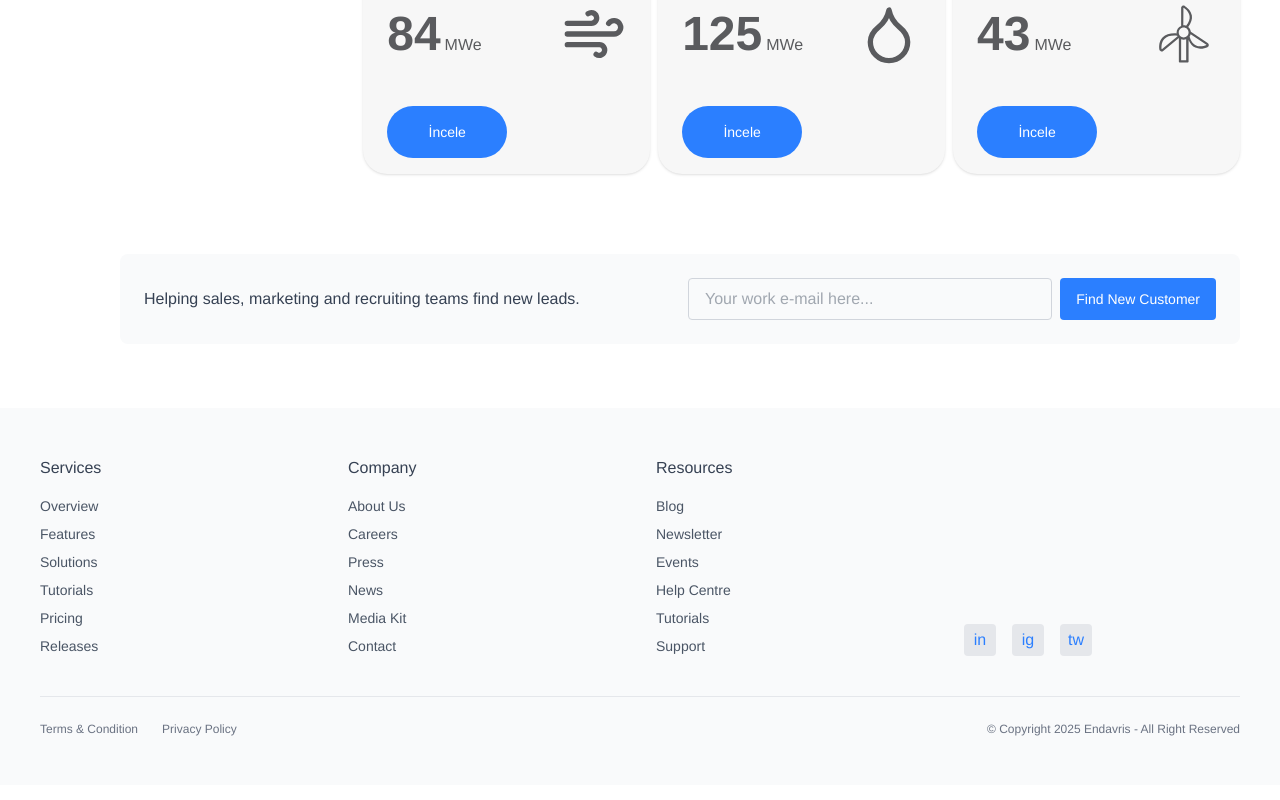
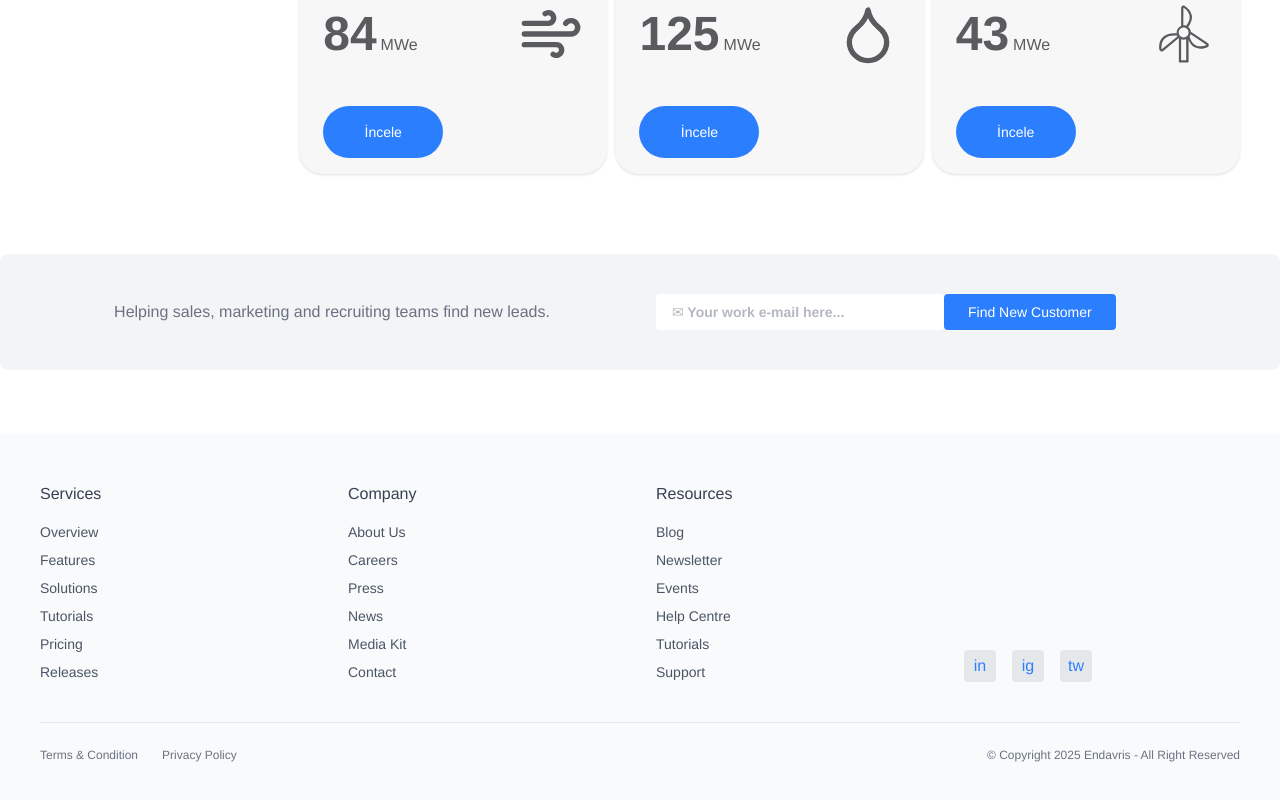
Before and after one commit to kgndnc/alrod-case-frontend, a React (Vite) app: page / in a window 1280 px wide. Shown: the part 1028-1828 px from the top of the page. Built offline with nearby package versions, Linux system fonts and the light colour scheme; no server answers; what @strapi/client would draw is missing.

Commit message:
changes in Newsletter section

```diff
--- a/src/App.tsx
+++ b/src/App.tsx
@@ -13,10 +13,11 @@ import ProjectDetailsPage from "./pages/ProjectDetailsPage";
   - add project details page (DONE)
   - il / ilçe seçimi data (DONE)
   - fix home page (WIP 🚧👷‍♂️)
+  - add new font (font-poppins) and preset color to tailwind.config.ts
   - fix form
   - make sidebar buttons functional (LATER)
   - make final touches and fixes
-		- deploy (ship it 🚀 :D)
+	- deploy (ship it 🚀 :D)
 */
 
 const App: React.FC = () => {
--- a/src/components/Hero.tsx
+++ b/src/components/Hero.tsx
@@ -21,7 +21,7 @@ export const Hero: React.FC = () => (
     {/* Çamlıdere Projesi */}
     <div className="project-card project-card-1 justify-self-end bg-white rounded-lg p-6 shadow-sm w-[335px] h-[281px]">
       <div className="flex justify-start min-h-1/3 mb-4">
-        <Droplet />
+        <Droplet size={60} />
       </div>
 
       <div className="middle">
@@ -41,9 +41,9 @@ export const Hero: React.FC = () => (
     </div>
 
     {/* Rüzgartepe Projesi */}
-    <div className="project-card project-card-3 justify-self-end bg-white rounded-lg p-6 shadow-sm w-[335px] h-[281px]">
+    <div className="project-card project-card-3 bg-white rounded-lg p-6 shadow-sm w-[335px] h-[281px]">
       <div className="flex justify-start min-h-1/3 mb-4">
-        <Wind />
+        <Wind size={60} />
       </div>
 
       <div className="middle">
--- a/src/components/Newsletter.tsx
+++ b/src/components/Newsletter.tsx
@@ -1,25 +1,23 @@
 import { useState } from "react";
 
 export const Newsletter = () => {
-  const [email, setEmail] = useState("");
-
   return (
-    <section className="mb-16">
-      <div className="flex items-center gap-4 bg-gray-50 p-6 rounded-lg">
+    <section className="mb-16 w-full">
+      <div className="flex items-center justify-between gap-8 bg-gray-100 p-10 rounded-lg">
         <div className="flex-1">
-          <p className="text-gray-700 font-medium">
+          <p className="text-gray-500 font-poppins text-center">
             Helping sales, marketing and recruiting teams find new leads.
           </p>
         </div>
-        <div className="flex-1 flex gap-2">
-          <input
-            type="email"
-            placeholder="Your work e-mail here..."
-            className="flex-1 px-4 py-2 text-gray-600 border border-gray-300 rounded"
-            value={email}
-            onChange={(e) => setEmail(e.target.value)}
-          />
-          <button className="bg-blue-500 cursor-pointer text-white rounded px-4 py-2 text-sm whitespace-nowrap">
+        <div className="flex-1 flex">
+          <div className="">
+            <input
+              type="email"
+              placeholder="✉ Your work e-mail here..."
+              className="flex-1 px-4 py-2 text-gray-500 font-poppins bg-white rounded font-bold text-sm w-72 focus:outline-gray-300"
+            />
+          </div>
+          <button className="bg-blue-500 cursor-pointer text-white rounded px-6 py-2 text-sm whitespace-nowrap">
             Find New Customer
           </button>
         </div>
--- a/src/pages/Home.tsx
+++ b/src/pages/Home.tsx
@@ -40,13 +40,12 @@ function Home() {
       <Sidebar />
 
       {/* Main Content */}
-      <main className="flex-1 ml-20 px-10 pt-8">
+      <main className="flex-1 px-10 pt-8">
         <Hero />
         {/* <FeaturedProjectsSection /> */}
         <ExploreSection />
-        <Newsletter />
       </main>
-
+      <Newsletter />
       <Footer />
     </div>
   );
```
